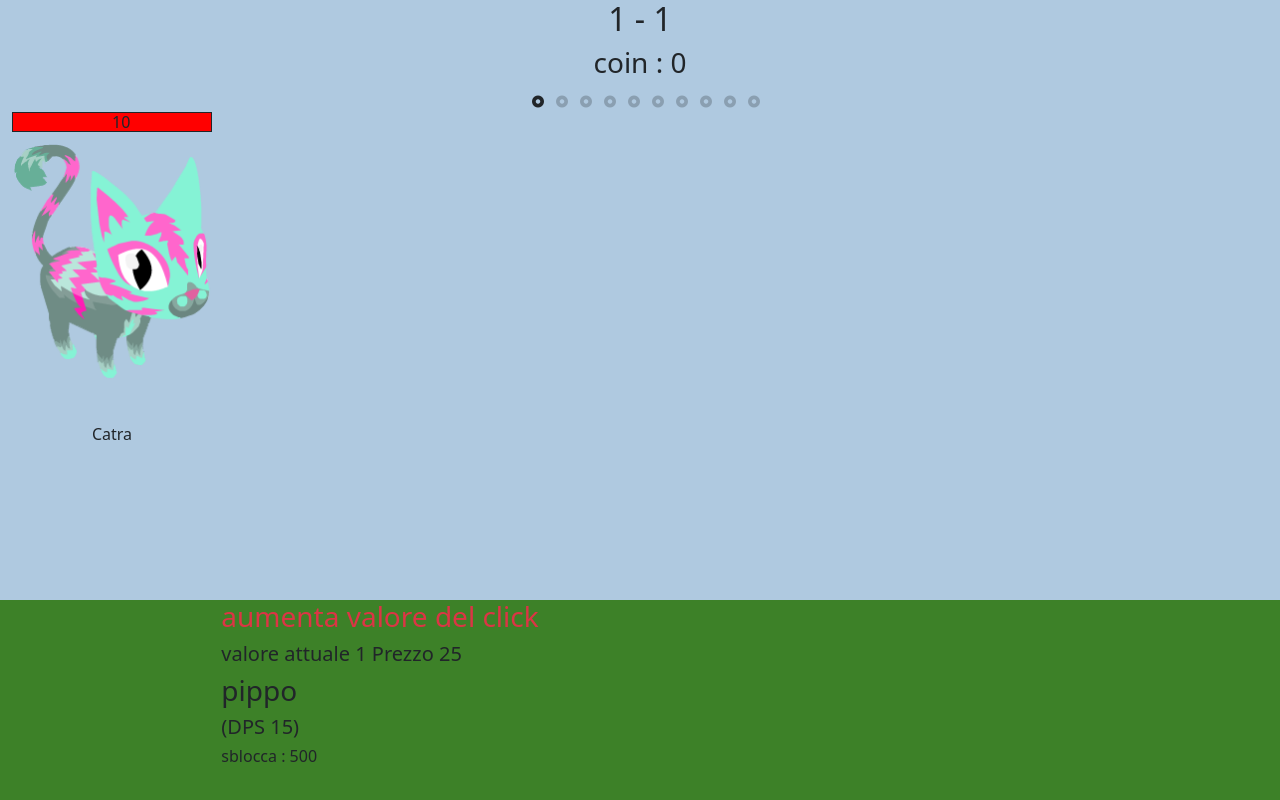
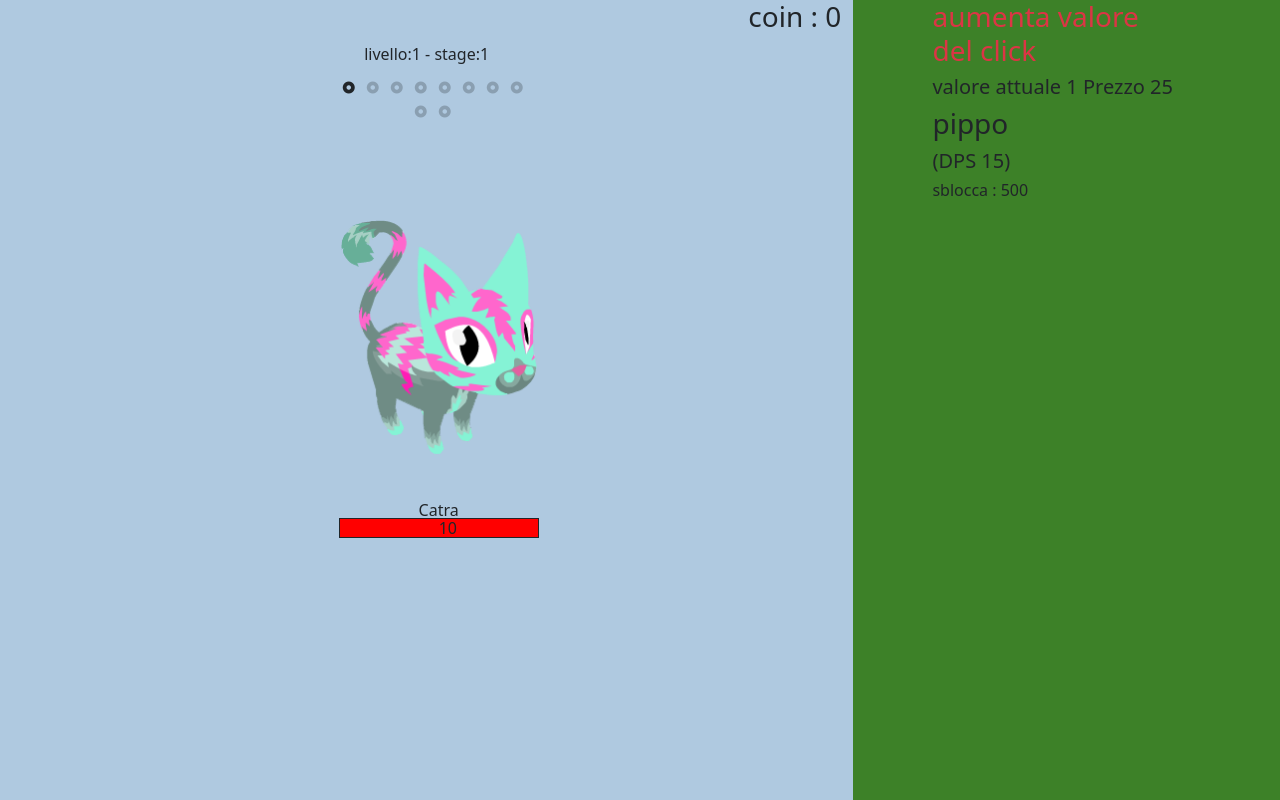
Before and after one commit to LeonardoRinaldi92/provaG, a Vue app: page / in a window 1280 px wide. Built offline with nearby package versions, Linux system fonts and the light colour scheme.

Commit message:
piccole migliorie grafice

```diff
--- a/src/components/EnemiesMap.vue
+++ b/src/components/EnemiesMap.vue
@@ -12,7 +12,7 @@ export default {
 
 <template>
     <div class="container">
-        <div class="row justify-content-center w-25 mx-auto">
+        <div class="row justify-content-center mx-auto w-25">
             <div v-for="(enemy, index) in store.MaxEnemies" :key="index" class="col-1">
                 <div :class="(index+1 == store.ActualEnemies)? '' : 'opacity-25'">
                     <i class="fa-solid" :class="(index+1 == 10 && store.ActualStage == 10) ? 'fa-skull-crossbones' : 'fa-circle-dot'" style="font-size: 12px;"></i>
--- a/src/components/Enemy.vue
+++ b/src/components/Enemy.vue
@@ -40,7 +40,15 @@ export default {
 
 <template>
     <div>
-        <div style="width: 200px; margin-bottom: 10px; height: 20px; border: 1px solid; position: relative;"  >
+        <div style="height:300px;width: 200px;" class="mx-auto mt-5">
+            <div style="height:280px;width: 200px;" :style="createEnemy" :class="isBoss" id="enemy">
+            </div>
+            <div class="text-center">
+                {{ this.enemeyName }}
+            </div>
+        </div>
+    </div>
+    <div style="width: 200px; margin-bottom: 10px; height: 20px; border: 1px solid; position: relative;"   class="mx-auto">
             <div style="position: absolute; left: 50%; z-index: 3; top: 1px; font-size: 16px; line-height: 16px; height: 16px;">
                 {{ store.enemyLife }}
 
@@ -49,14 +57,6 @@ export default {
 
             </div>
         </div>
-        <div style="height:300px;width: 200px;">
-            <div style="height:280px;width: 200px;" :style="createEnemy" :class="isBoss" id="enemy">
-            </div>
-            <div class="text-center">
-                {{ this.enemeyName }}
-            </div>
-        </div>
-    </div>
 </template>
 
 <style lang="scss" scoped>
--- a/src/components/Field.vue
+++ b/src/components/Field.vue
@@ -155,26 +155,31 @@
     <div class="w-100 h-100">
         <div class="container-fluid h-100">
             <div class="row h-100"  @click="hitEnemy()">
-                <div class="col-12 h-75" style="background-color: rgb(175, 201, 224);">
-                    <div class="text-center">
-                        <h2>
-                            {{ store.AcutalFloor }} - {{ store.ActualStage }}
-                        </h2>
-                        <div v-if="(store.ActualStage % 10 == 0)">
+                <div class="col-8 h-100" style="background-color: rgb(175, 201, 224);">
+                    <div class="row justify-content-end">
+                        <div class="col-4 text-end">
+
+                            <h3>
+                                coin : {{ store.coin }}
+                            </h3>
+                        </div>
+                        <div v-if="(store.ActualStage % 10 == 0)" >
                             <Timer/>
                         </div>
-                        <h3>
-                            coin : {{ store.coin }}
-                        </h3>
-                        <div>
+                        <div class="col-12">
+                            <div class="text-center mb-2">
+                                livello:{{ store.AcutalFloor }} - stage:{{ store.ActualStage }}
+                            </div>
                             <EnemiesMap/>
                         </div>
-                    </div>
-                    <div>
-                        <Enemy/>
+                        <div class="col-12 row justify-content-center mt-5">
+                            <div class="col-6 text-center">
+                                <Enemy/>
+                            </div>
+                        </div>
                     </div>
                 </div>
-                <div class="col-12 h-25" style="background-color: rgb(61, 129, 40);">
+                <div class="col-4 h-100" style="background-color: rgb(61, 129, 40);">
                     <div class="row justify-content-center w-100" id="azioni" @mouseenter="this.disableClickAtk = true" @mouseleave="this.disableClickAtk = false">
                         <div class="col-8" style="cursor: pointer;" @click="increaseClickValue()" >
                              <h3 :class="(store.coin >= store.clickPrice)? 'text-black' : 'text-danger' ">
```
